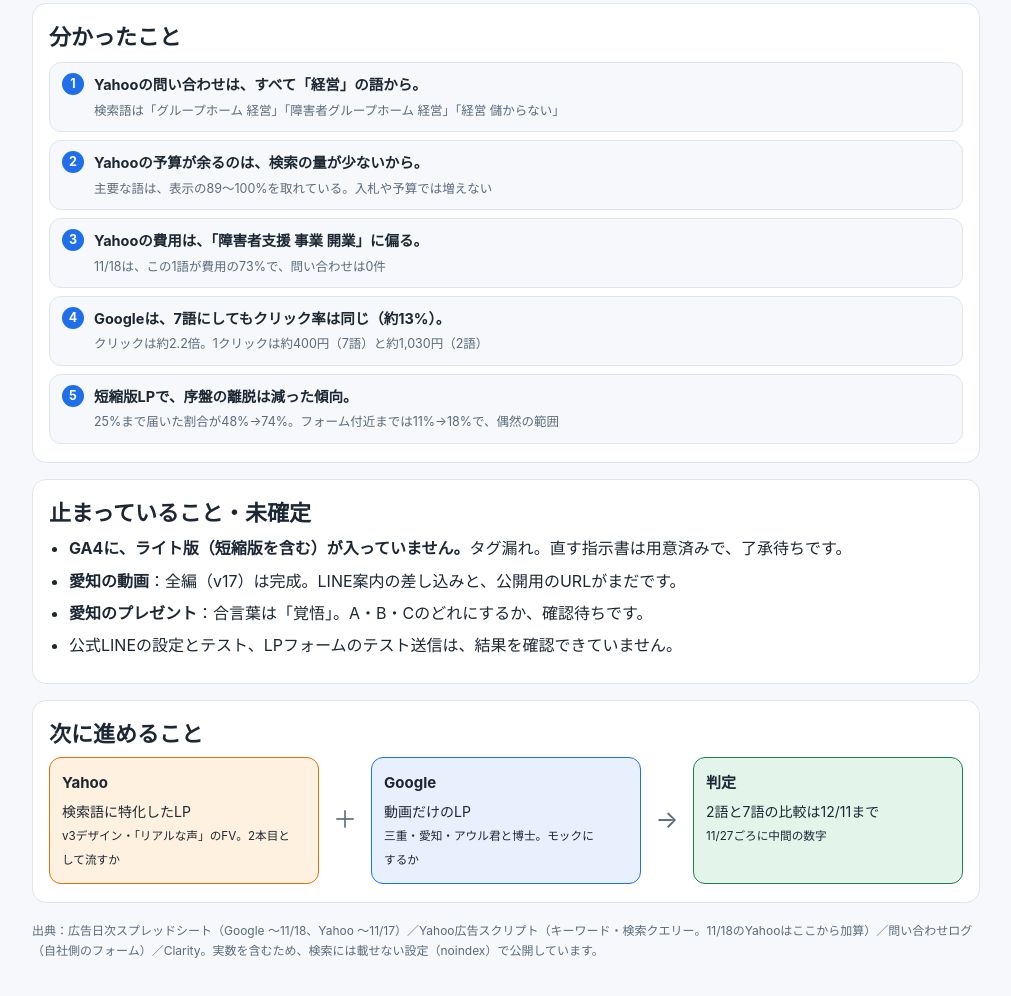
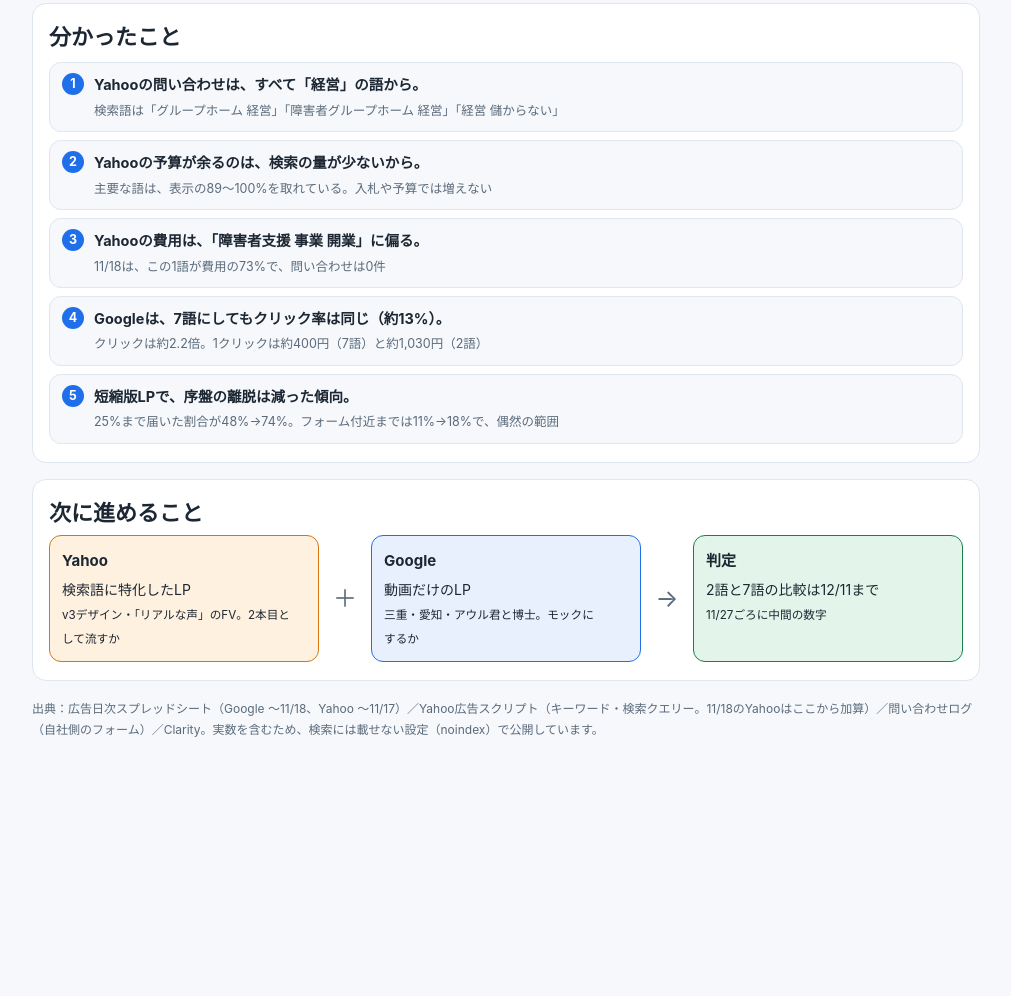
Before and after one commit to hoshizaemonn/owl-fukushi-202611, a plain HTML site: page index.html in a window 1280 px wide. Shown: the part 1768-2764 px from the top of the page, without its empty margins (134-1145 px from the left). After the commit the page ends 2576 px from the top, so only its background shows below. Drawn offline with Linux system fonts and the light colour scheme.

Commit message:
「止まっていること・未確定」を外す
Co-Authored-By: Claude Fable 5.2 <noreply@anthropic.com>

```diff
--- a/index.html
+++ b/index.html
@@ -197,16 +197,6 @@ th{font-size:12px;color:var(--sub);font-weight:700}
 </div>
 
 <div class="card">
-  <h2>止まっていること・未確定</h2>
-  <ul class="unk">
-    <li><b>GA4に、ライト版（短縮版を含む）が入っていません。</b>タグ漏れ。直す指示書は用意済みで、了承待ちです。</li>
-    <li><b>愛知の動画</b>：全編（v17）は完成。LINE案内の差し込みと、公開用のURLがまだです。</li>
-    <li><b>愛知のプレゼント</b>：合言葉は「覚悟」。A・B・Cのどれにするか、確認待ちです。</li>
-    <li>公式LINEの設定とテスト、LPフォームのテスト送信は、結果を確認できていません。</li>
-  </ul>
-</div>
-
-<div class="card">
   <h2>次に進めること</h2>
   <div class="flow">
     <div class="step a"><b>Yahoo</b>検索語に特化したLP<br><small>v3デザイン・「リアルな声」のFV。2本目として流すか</small></div>
```
